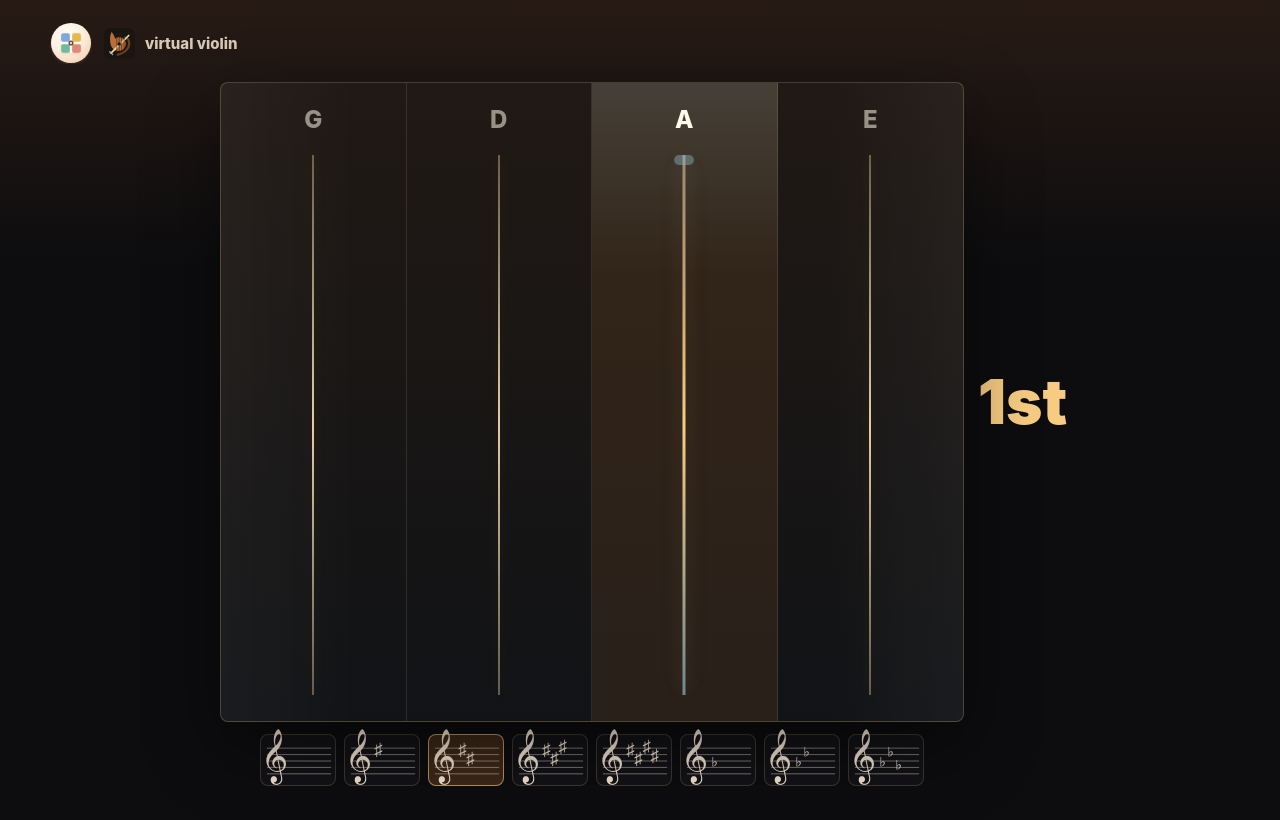
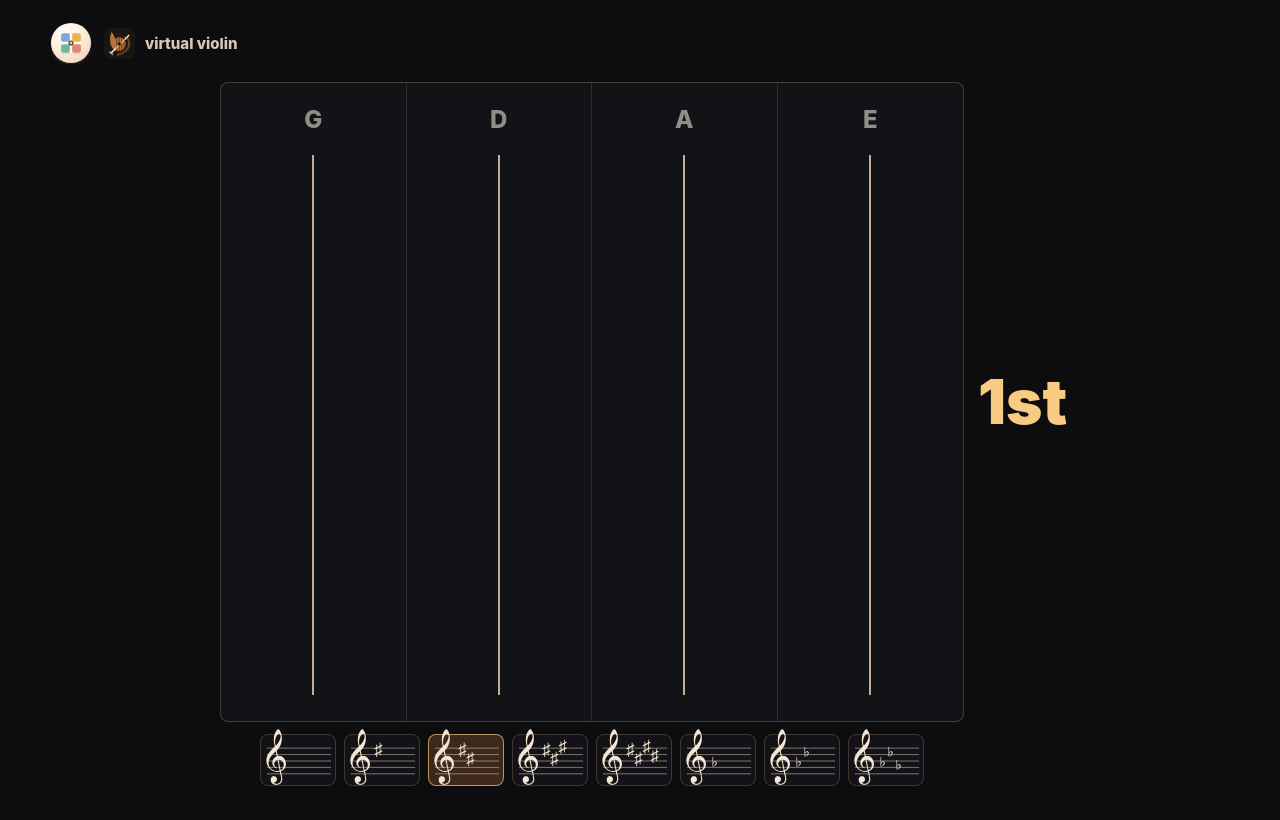
Before and after one commit to nalalalan/virtualviolin.aolabs.io, a React (Vite) app: page / in a window 1280 px wide. Built offline with nearby package versions, Linux system fonts and the light colour scheme.

Commit message:
Remove Virtual Violin paint-heavy movement effects

```diff
--- a/src/App.tsx
+++ b/src/App.tsx
@@ -169,15 +169,11 @@ function App() {
 
   function updateStringFromPointer(clientX: number) {
     const pointerRatio = getPointerRatio(clientX)
-    const previousString = stateRef.current.selectedString
     const directString = getStringForRatio(pointerRatio)
     const selectedString = getStableStringForRatio(pointerRatio)
     mergeInstrumentRef({ pointerRatio, selectedString })
-    if (selectedString !== previousString) {
-      renderInstrumentState({ pointerRatio, selectedString })
-    }
 
-    return { directString, previousString, selectedString }
+    return { directString, selectedString }
   }
 
   function startAudioFromGesture() {
@@ -524,12 +520,8 @@ function App() {
             onContextMenu={handlePlayAreaContextMenu}
           >
             {stringNames.map((stringName) => (
-              <div
-                className={stringName === instrumentState.selectedString ? 'string-lane selected' : 'string-lane'}
-                key={stringName}
-              >
+              <div className="string-lane" key={stringName}>
                 <span>{stringName}</span>
-                <i aria-hidden="true" />
               </div>
             ))}
           </section>
--- a/src/index.css
+++ b/src/index.css
@@ -30,9 +30,7 @@ body {
   margin: 0;
   min-width: 320px;
   min-height: 100vh;
-  background:
-    linear-gradient(180deg, rgba(179, 97, 49, 0.16), transparent 32%),
-    #0d0d0f;
+  background: #0d0d0f;
 }
 
 button,
@@ -108,13 +106,10 @@ a {
   border: 1px solid rgba(242, 215, 164, 0.22);
   border-radius: 8px;
   overflow: hidden;
-  background:
-    linear-gradient(90deg, rgba(255, 255, 255, 0.04), transparent 18%, transparent 82%, rgba(255, 255, 255, 0.04)),
-    linear-gradient(180deg, #201914, #111316);
+  background: #111316;
   cursor: crosshair;
   user-select: none;
   touch-action: none;
-  box-shadow: 0 28px 74px rgba(0, 0, 0, 0.46);
 }
 
 .string-lane {
@@ -126,9 +121,6 @@ a {
   padding: 22px 12px;
   border-right: 1px solid rgba(235, 219, 195, 0.12);
   color: rgba(248, 239, 225, 0.56);
-  transition:
-    background 120ms ease,
-    color 120ms ease;
 }
 
 .string-lane:last-child {
@@ -143,8 +135,7 @@ a {
   left: 50%;
   width: 2px;
   transform: translateX(-50%);
-  background: linear-gradient(180deg, rgba(249, 225, 181, 0.35), rgba(249, 225, 181, 0.9), rgba(249, 225, 181, 0.35));
-  box-shadow: 0 0 14px rgba(249, 186, 92, 0.12);
+  background: rgba(249, 225, 181, 0.76);
 }
 
 .string-lane span {
@@ -153,41 +144,6 @@ a {
   width: auto;
   font-size: 24px;
   font-weight: 850;
-}
-
-.string-lane i {
-  position: absolute;
-  left: calc(50% - 10px);
-  top: 72px;
-  width: 20px;
-  height: 10px;
-  border-radius: 999px;
-  background: rgba(143, 185, 200, 0.42);
-  opacity: 0;
-  transform: scale(0.85);
-  transition:
-    opacity 120ms ease,
-    transform 120ms ease;
-}
-
-.string-lane.selected {
-  color: #fff7e9;
-  background:
-    linear-gradient(180deg, rgba(143, 185, 200, 0.18), transparent 30%),
-    rgba(185, 111, 54, 0.14);
-}
-
-.string-lane.selected::before {
-  width: 3px;
-  background: linear-gradient(180deg, rgba(248, 227, 190, 0.48), #f7cc82, rgba(143, 185, 200, 0.68));
-  box-shadow:
-    0 0 18px rgba(247, 204, 130, 0.22),
-    0 0 34px rgba(143, 185, 200, 0.12);
-}
-
-.string-lane.selected i {
-  opacity: 1;
-  transform: scale(1);
 }
 
 .position-readout {
@@ -322,12 +278,6 @@ a {
     bottom: 14px;
   }
 
-  .string-lane i {
-    left: calc(50% - 9px);
-    top: 60px;
-    width: 18px;
-  }
-
   .position-readout {
     padding: 0;
   }
```
